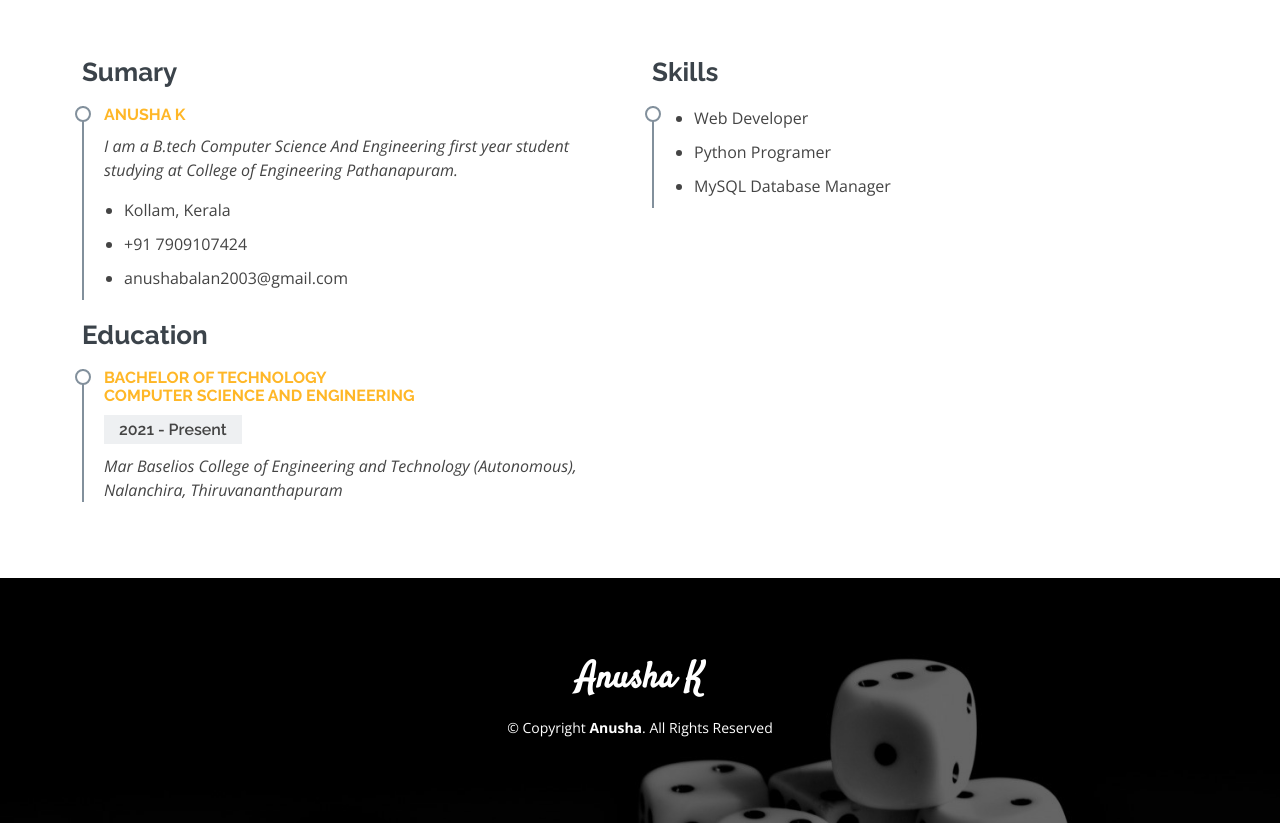
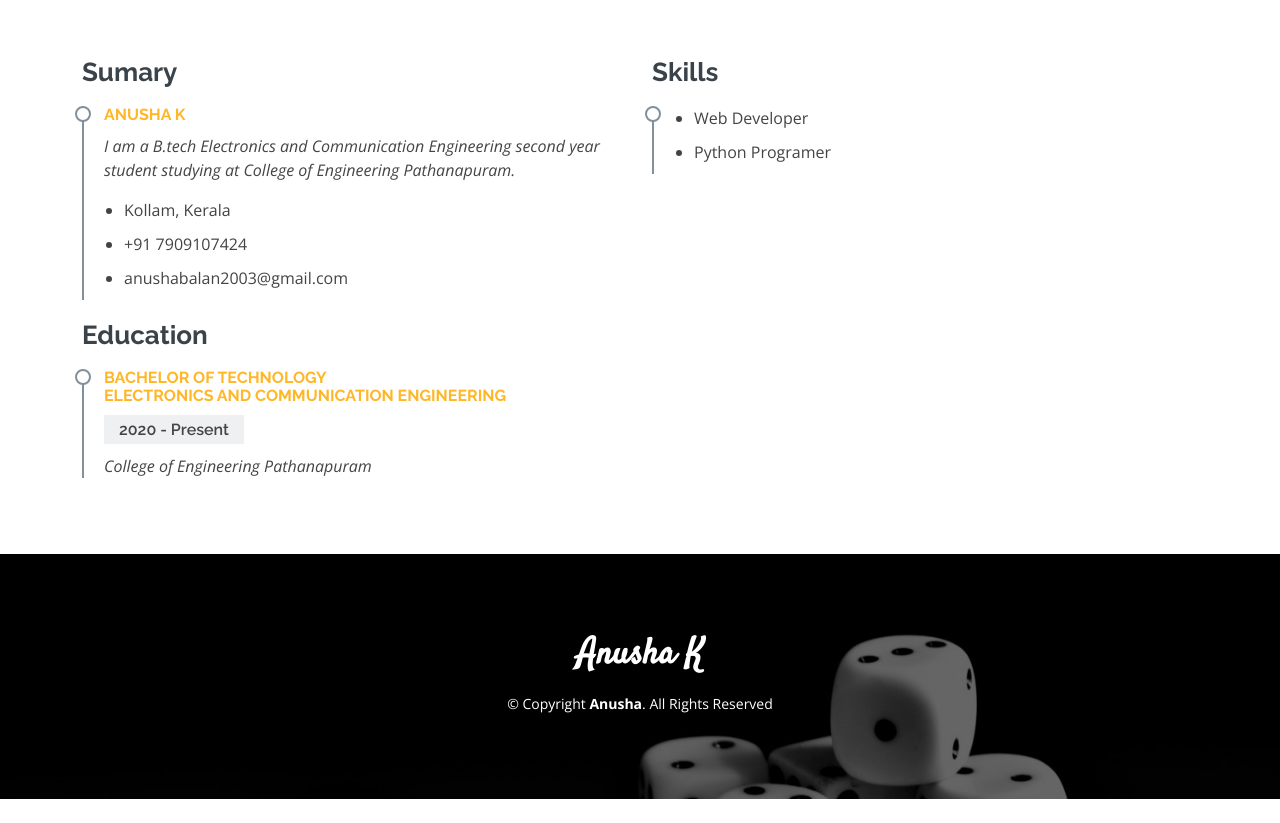
Before and after one commit to Anusha-2k3/my-web, a plain HTML site: page index.html in a window 1280 px wide. Shown: the part 1680-2503 px from the top of the page. After the commit the page ends 2479 px from the top, so only its background shows below. Drawn offline with nearby package versions, Linux system fonts and the light colour scheme.

Commit message:
Update index.html

```diff
--- a/index.html
+++ b/index.html
@@ -142,7 +142,7 @@
             <h3 class="resume-title">Sumary</h3>
             <div class="resume-item pb-0">
               <h4>Anusha K</h4>
-              <p><em>I am a B.tech Computer Science And Engineering first year student studying at College of Engineering Pathanapuram.</em></p>
+              <p><em>I am a B.tech Electronics and Communication  Engineering second year student studying at College of Engineering Pathanapuram.</em></p>
               <p>
               <ul>
                 <li> Kollam, Kerala</li>
@@ -155,9 +155,9 @@
             <h3 class="resume-title">Education</h3>
             <div class="resume-item">
               <h4>Bachelor of technology
-                <br>computer science and engineering<br> </h4>
-              <h5>2021 - Present</h5>
-              <p><em>Mar Baselios College of Engineering and Technology (Autonomous), Nalanchira, Thiruvananthapuram</em></p>
+                <br>Electronics and communication engineering<br> </h4>
+              <h5>2020 - Present</h5>
+              <p><em>College of Engineering Pathanapuram</em></p>
 
             </div>
 
@@ -169,7 +169,7 @@
               <ul>
                 <li>Web Developer</li>
                 <li>Python Programer </li>
-                <li>MySQL Database Manager</li>
+
 
               </ul>
 
```
